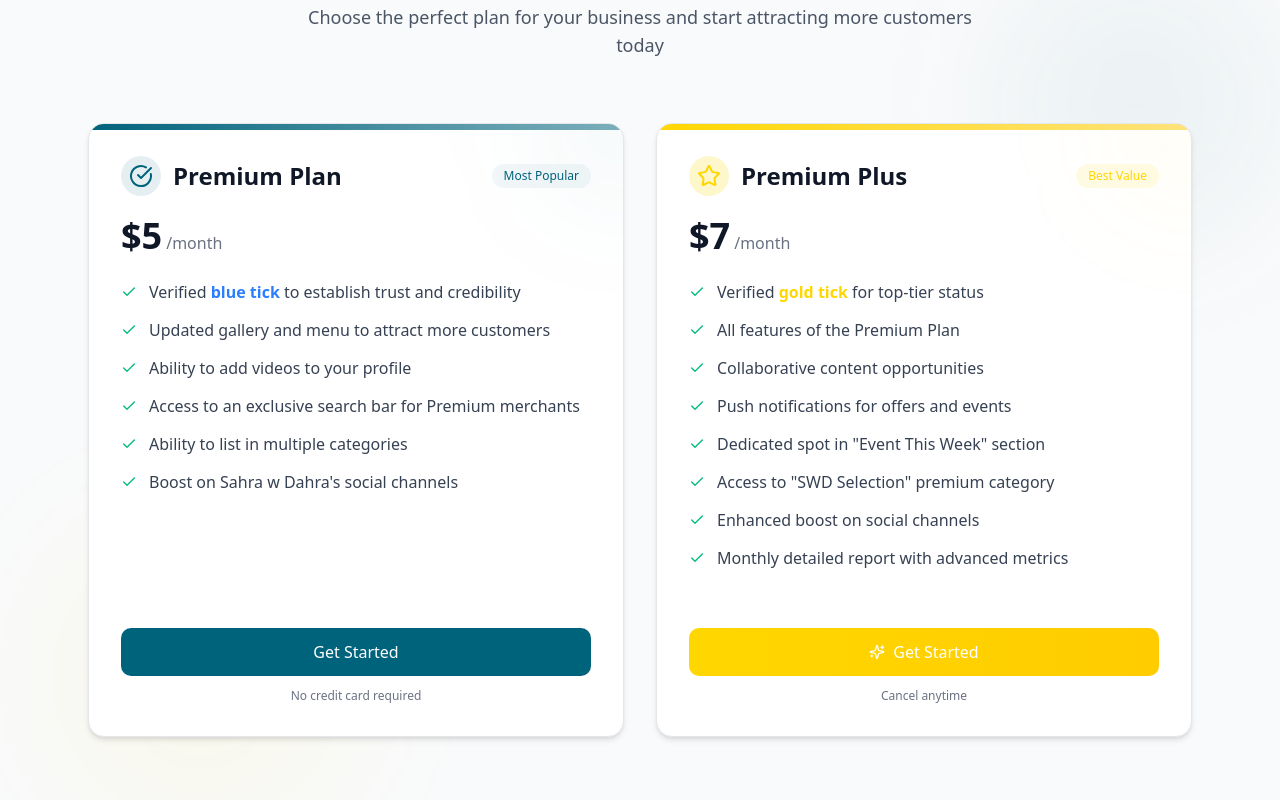
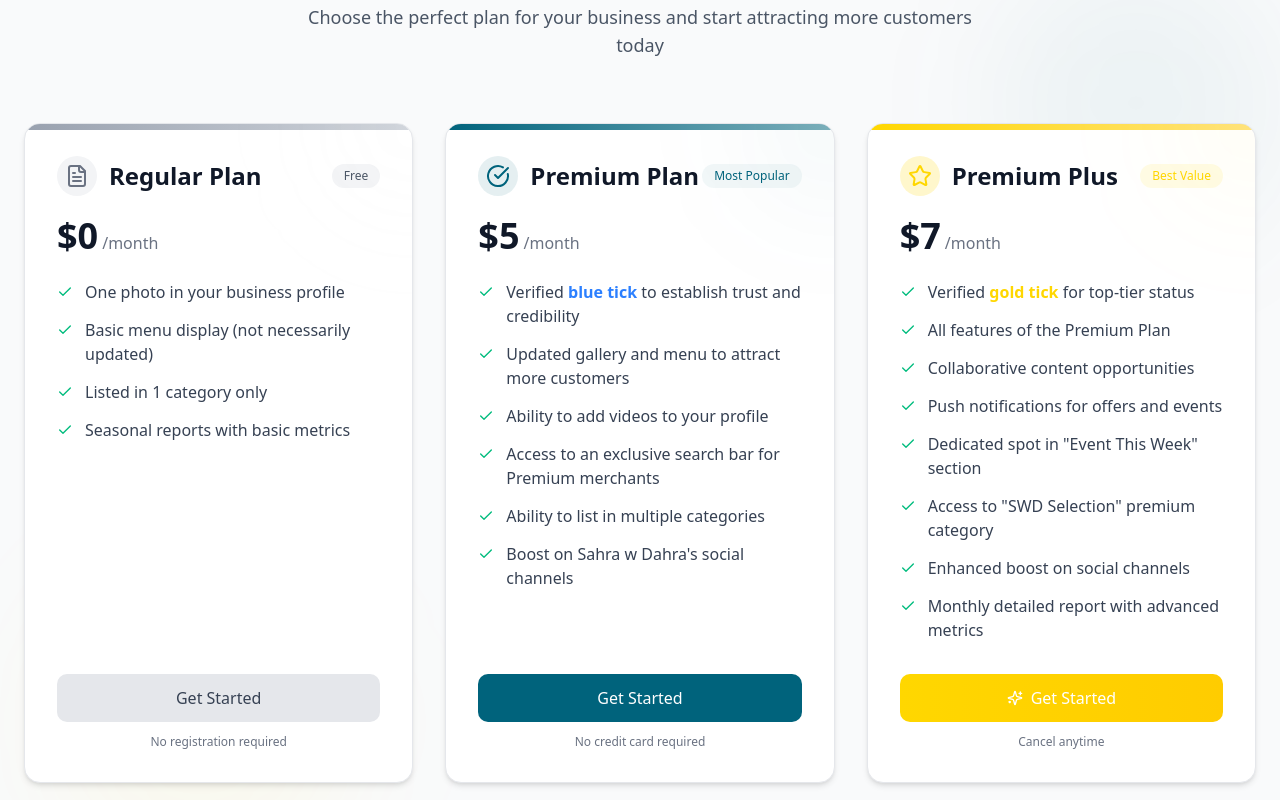
Before and after one commit to jadchahine111/SahraWDahra, a React (Vite) app: page / in a window 1280 px wide. Shown: the part 2680-3480 px from the top of the page. Built offline with nearby package versions, Linux system fonts and the light colour scheme.

Commit message:
Add new pricing, and made contact work

```diff
--- a/package.json
+++ b/package.json
@@ -13,6 +13,7 @@
     "@fontsource/sora": "^5.2.5",
     "@radix-ui/react-slot": "^1.1.2",
     "@tailwindcss/vite": "^4.0.13",
+    "axios": "^1.8.4",
     "class-variance-authority": "^0.7.1",
     "clsx": "^2.1.1",
     "framer-motion": "^12.5.0",
--- a/src/components/ui/components/ContactForm.jsx
+++ b/src/components/ui/components/ContactForm.jsx
@@ -15,6 +15,7 @@ import {
   AlertCircle,
 } from "lucide-react"
 import { useState } from "react"
+import axios from "axios";
 
 export default function ContactForm() {
   const [formState, setFormState] = useState({
@@ -82,33 +83,40 @@ export default function ContactForm() {
     return Object.keys(newErrors).length === 0
   }
 
+
   const handleSubmit = async (e) => {
-    e.preventDefault()
+    e.preventDefault();
 
-    if (!validateForm()) return
+    if (!validateForm()) return;
 
-    setIsSubmitting(true)
+    setIsSubmitting(true);
 
     try {
-      // Simulate API call
-      await new Promise((resolve) => setTimeout(resolve, 1500))
+      const response = await axios.post("https://formsubmit.co/info@sahrawdahra.com", {
+        name: formState.name,
+        email: formState.email,
+        subject: formState.subject,
+        message: formState.message,
+      });
 
-      // Reset form
+      if (response.status !== 200) throw new Error("Form submission failed");
+
+      // Reset form on successful submission
       setFormState({
         name: "",
         email: "",
         subject: "",
         message: "",
-      })
+      });
 
-      setIsSubmitted(true)
-      setSubmitError(false)
+      setIsSubmitted(true);
+      setSubmitError(false);
     } catch (error) {
-      setSubmitError(true)
+      setSubmitError(true);
     } finally {
-      setIsSubmitting(false)
+      setIsSubmitting(false);
     }
-  }
+  };
 
   const containerVariants = {
     hidden: { opacity: 0 },
@@ -152,7 +160,7 @@ export default function ContactForm() {
     {
       icon: <Mail className="h-5 w-5" />,
       title: "Email",
-      details: ["contact@sahrawdahra.com", "support@sahrawdahra.com"],
+      details: ["info@sahrawdahra.com"],
     },
     {
       icon: <MapPin className="h-5 w-5" />,
--- a/src/components/ui/components/Footer.jsx
+++ b/src/components/ui/components/Footer.jsx
@@ -139,6 +139,7 @@ export default function Footer() {
           transition={{ duration: 0.5, delay: 0.3 }}
         >
           <p>© {new Date().getFullYear()} Sahra W Dahra. All rights reserved.</p>
+          <p>Developed by <a href="https://devloopmint.com/" class="underline">Devloopmint</a></p>
         </motion.div>
       </div>
 
--- a/src/components/ui/components/PricingPlans.jsx
+++ b/src/components/ui/components/PricingPlans.jsx
@@ -1,7 +1,7 @@
 "use client"
 
 import { useRef } from "react"
-import { Check, CheckCircle, Sparkles, Star } from "lucide-react"
+import { Check, CheckCircle, Sparkles, Star, FileText } from "lucide-react"
 import { motion, useInView } from "framer-motion"
 
 export default function PricingPlans() {
@@ -43,7 +43,7 @@ export default function PricingPlans() {
       <div className="absolute top-40 right-0 w-72 h-72 rounded-full bg-[#00637C]/5 blur-3xl"></div>
       <div className="absolute bottom-20 left-10 w-80 h-80 rounded-full bg-[#ffd700]/5 blur-3xl"></div>
 
-      <div className="container px-4 md:px-6 mx-auto max-w-6xl relative z-10">
+      <div className="container px-4 md:px-6 mx-auto max-w-7xl relative z-10">
         <motion.div
           ref={headerRef}
           initial={{ opacity: 0, y: 20 }}
@@ -65,23 +65,97 @@ export default function PricingPlans() {
           variants={container}
           initial="hidden"
           animate={isPlansInView ? "show" : "hidden"}
-          className="grid md:grid-cols-2 gap-6 lg:gap-8"
+          className="grid grid-cols-1 sm:grid-cols-2 xl:grid-cols-3 gap-6 xl:gap-8 w-full"
         >
+          {/* Regular Plan (Free) */}
+          <motion.div
+            variants={item}
+            className="relative flex flex-col h-full w-full overflow-hidden rounded-2xl border border-gray-200 bg-white shadow-md transition-all duration-300 hover:shadow-xl hover:shadow-gray-400/10 hover:border-gray-300 group"
+          >
+            <div className="absolute top-0 left-0 w-full h-1.5 bg-gradient-to-r from-gray-400 to-gray-300"></div>
+            <div className="absolute -right-20 -top-20 h-40 w-40 rounded-full bg-gray-200/5 blur-3xl group-hover:bg-gray-200/10 transition-all duration-500"></div>
+
+            <div className="p-4 sm:p-6 md:p-8 flex flex-col h-full">
+              <div className="flex items-center justify-between mb-5">
+                <div className="flex items-center">
+                  <div className="mr-3 rounded-full bg-gray-100 p-2">
+                    <FileText className="h-6 w-6 text-gray-500" />
+                  </div>
+                  <h3 className="text-lg sm:text-xl md:text-2xl font-bold text-gray-900">Regular Plan</h3>
+                </div>
+                <div className="px-3 py-1 rounded-full bg-gray-100 text-xs font-medium text-gray-600">Free</div>
+              </div>
+
+              <div className="flex items-baseline mb-6">
+                <span className="text-3xl sm:text-4xl font-bold text-gray-900">$0</span>
+                <span className="ml-1 text-gray-500">/month</span>
+              </div>
+
+              <motion.div
+                initial={{ opacity: 0 }}
+                animate={isPlansInView ? { opacity: 1 } : { opacity: 0 }}
+                transition={{ delay: 0.5, duration: 0.5 }}
+                className="space-y-3.5 flex-grow"
+              >
+                <div className="flex items-start">
+                  <div className="flex-shrink-0 mr-3 mt-1">
+                    <Check className="h-4 w-4 text-emerald-500" />
+                  </div>
+                  <p className="text-gray-700 text-sm sm:text-base">One photo in your business profile</p>
+                </div>
+                <div className="flex items-start">
+                  <div className="flex-shrink-0 mr-3 mt-1">
+                    <Check className="h-4 w-4 text-emerald-500" />
+                  </div>
+                  <p className="text-gray-700 text-sm sm:text-base">Basic menu display (not necessarily updated)</p>
+                </div>
+                <div className="flex items-start">
+                  <div className="flex-shrink-0 mr-3 mt-1">
+                    <Check className="h-4 w-4 text-emerald-500" />
+                  </div>
+                  <p className="text-gray-700 text-sm sm:text-base">Listed in 1 category only</p>
+                </div>
+                <div className="flex items-start">
+                  <div className="flex-shrink-0 mr-3 mt-1">
+                    <Check className="h-4 w-4 text-emerald-500" />
+                  </div>
+                  <p className="text-gray-700 text-sm sm:text-base">Seasonal reports with basic metrics</p>
+                </div>
+
+                {/* Spacer to ensure equal height */}
+                <div className="hidden md:block">
+                  <div className="h-[160px]"></div>
+                </div>
+              </motion.div>
+
+              <div className="mt-8">
+                <motion.button
+                  whileHover={{ scale: 1.02 }}
+                  whileTap={{ scale: 0.98 }}
+                  className="w-full py-3 px-4 rounded-lg bg-gray-200 text-gray-700 font-medium transition-all hover:bg-gray-300 hover:shadow-md focus:outline-none focus:ring-2 focus:ring-gray-300 focus:ring-offset-2 flex items-center justify-center"
+                >
+                  <span>Get Started</span>
+                </motion.button>
+                <p className="text-xs text-center text-gray-500 mt-3">No registration required</p>
+              </div>
+            </div>
+          </motion.div>
+
           {/* Premium Plan */}
           <motion.div
             variants={item}
-            className="relative flex flex-col h-full overflow-hidden rounded-2xl border border-gray-200 bg-white shadow-md transition-all duration-300 hover:shadow-xl hover:shadow-[#00637C]/10 hover:border-[#00637C]/30 group"
+            className="relative flex flex-col h-full w-full overflow-hidden rounded-2xl border border-gray-200 bg-white shadow-md transition-all duration-300 hover:shadow-xl hover:shadow-[#00637C]/10 hover:border-[#00637C]/30 group"
           >
             <div className="absolute top-0 left-0 w-full h-1.5 bg-gradient-to-r from-[#00637C] to-[#00637C]/50"></div>
             <div className="absolute -right-20 -top-20 h-40 w-40 rounded-full bg-[#00637C]/5 blur-3xl group-hover:bg-[#00637C]/10 transition-all duration-500"></div>
 
-            <div className="p-6 sm:p-8 flex flex-col h-full">
+            <div className="p-4 sm:p-6 md:p-8 flex flex-col h-full">
               <div className="flex items-center justify-between mb-5">
                 <div className="flex items-center">
                   <div className="mr-3 rounded-full bg-[#00637C]/10 p-2">
                     <CheckCircle className="h-6 w-6 text-[#00637C]" />
                   </div>
-                  <h3 className="text-xl sm:text-2xl font-bold text-gray-900">Premium Plan</h3>
+                  <h3 className="text-lg sm:text-xl md:text-2xl font-bold text-gray-900">Premium Plan</h3>
                 </div>
                 <div className="px-3 py-1 rounded-full bg-[#00637C]/5 text-xs font-medium text-[#00637C]">
                   Most Popular
@@ -142,11 +216,6 @@ export default function PricingPlans() {
                   </div>
                   <p className="text-gray-700 text-sm sm:text-base">Boost on Sahra w Dahra's social channels</p>
                 </div>
-
-                {/* Spacer to ensure equal height */}
-                <div className="hidden md:block">
-                  <div className="h-[88px]"></div>
-                </div>
               </motion.div>
 
               <div className="mt-8">
@@ -165,18 +234,18 @@ export default function PricingPlans() {
           {/* Premium Plus Plan */}
           <motion.div
             variants={item}
-            className="relative flex flex-col h-full overflow-hidden rounded-2xl border border-gray-200 bg-white shadow-md transition-all duration-300 hover:shadow-xl hover:shadow-[#ffd700]/10 hover:border-[#ffd700]/30 group"
+            className="relative flex flex-col h-full w-full overflow-hidden rounded-2xl border border-gray-200 bg-white shadow-md transition-all duration-300 hover:shadow-xl hover:shadow-[#ffd700]/10 hover:border-[#ffd700]/30 group sm:col-span-2 xl:col-span-1 sm:max-w-md sm:mx-auto xl:max-w-none xl:mx-0"
           >
             <div className="absolute top-0 left-0 w-full h-1.5 bg-gradient-to-r from-[#ffd700] to-[#ffc800]/50"></div>
             <div className="absolute -right-20 -top-20 h-40 w-40 rounded-full bg-[#ffd700]/5 blur-3xl group-hover:bg-[#ffd700]/10 transition-all duration-500"></div>
 
-            <div className="p-6 sm:p-8 flex flex-col h-full">
+            <div className="p-4 sm:p-6 md:p-8 flex flex-col h-full">
               <div className="flex items-center justify-between mb-5">
                 <div className="flex items-center">
                   <div className="mr-3 rounded-full bg-[#ffd700]/20 p-2">
                     <Star className="h-6 w-6 text-[#ffd700]" />
                   </div>
-                  <h3 className="text-xl sm:text-2xl font-bold text-gray-900">Premium Plus</h3>
+                  <h3 className="text-lg sm:text-xl md:text-2xl font-bold text-gray-900">Premium Plus</h3>
                 </div>
                 <div className="px-3 py-1 rounded-full bg-[#ffd700]/10 text-xs font-medium text-[#ffd700]">
                   Best Value
```
Also changed, not shown: 1 other file (tests, documents, lock files or other folders).
